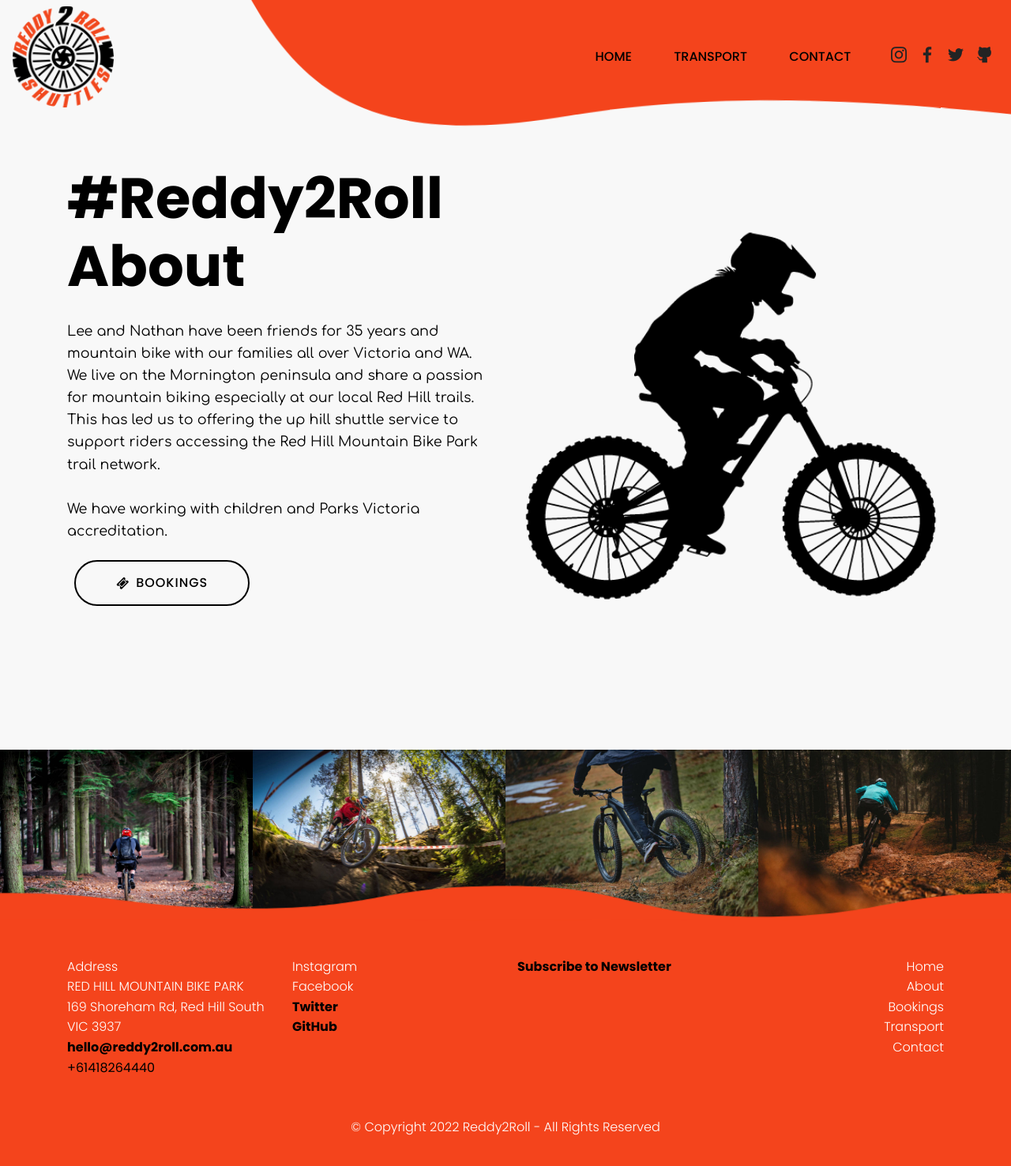
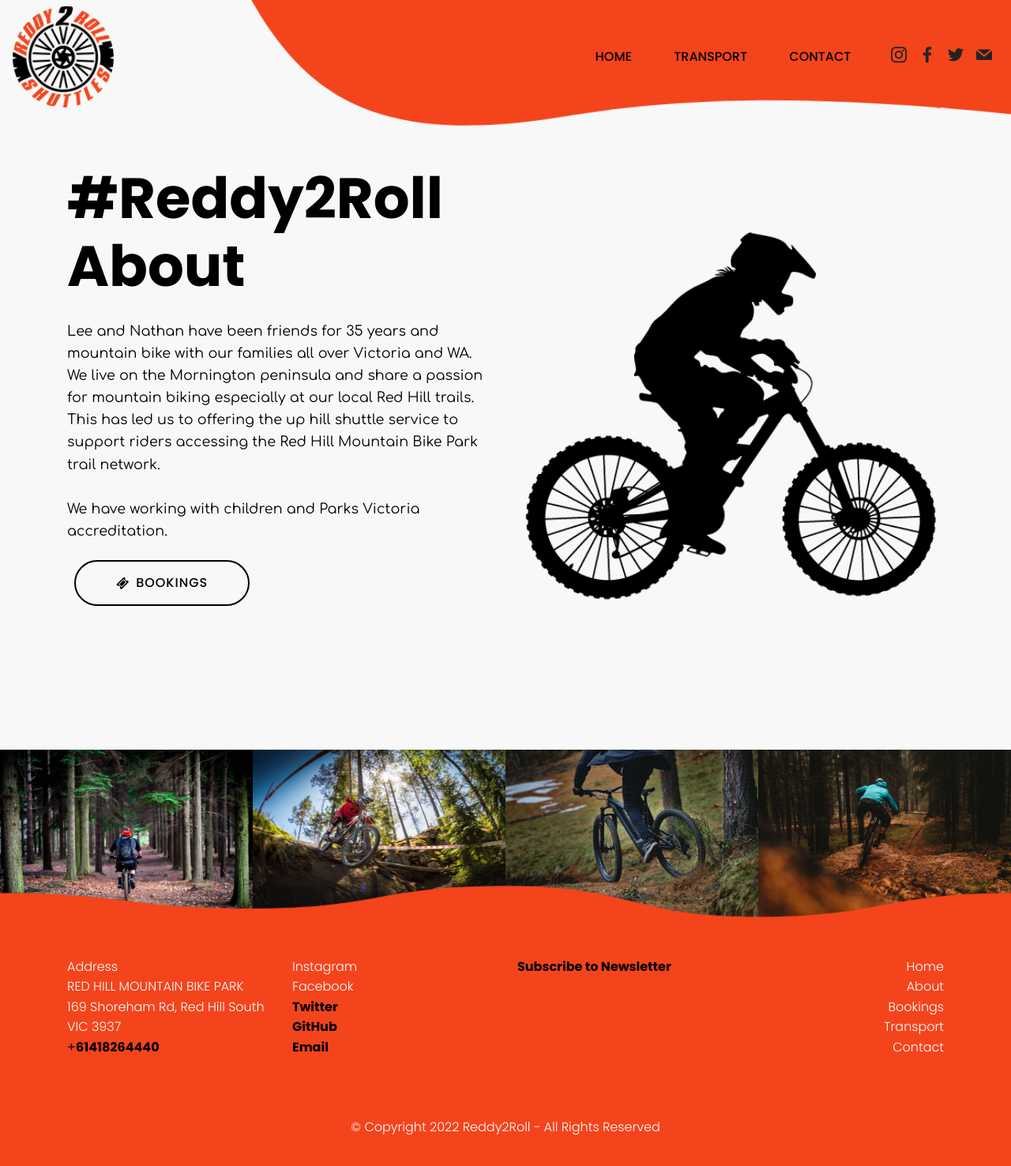
Before and after one commit to reddy2roll/reddy2roll.github.io, a plain HTML site: page page1.html in a window 1280 px wide. Shown: the whole page at 79% size. Drawn offline with Linux system fonts and the light colour scheme; files whose address does not match are found by name.

Commit message:
email
email nrvup8ids@mozmail.com

```diff
--- a/page1.html
+++ b/page1.html
@@ -70,8 +70,8 @@
               <a href="https://twitter.com/search?q=%23Reddy2Roll&src=typed_query" target="_blank">
                 <span class="p-2 mbr-iconfont socicon-twitter socicon"></span>
               </a>
-              <a href="https://github.com/reddy2roll/reddy2roll.github.io" target="_blank">
-                <span class="p-2 mbr-iconfont socicon-github socicon"></span>
+              <a href="mailto:nrvup8ids@mozmail.com">
+                <span class="p-2 mbr-iconfont socicon-mail socicon"></span>
               </a>
 
 
@@ -142,14 +142,14 @@
             <div class="col-12 col-md-4 col-lg-3">
 
                 <ul class="list mbr-fonts-style display-4">
-                    <li class="mbr-text item-wrap">Address</li><li class="mbr-text item-wrap"><span style="font-size: 1rem; background-color: rgb(244, 68, 28);">RED HILL MOUNTAIN BIKE PARK</span></li><li class="mbr-text item-wrap"><span style="font-size: 1rem; background-color: rgb(244, 68, 28);">169 Shoreham Rd, Red Hill South VIC 3937</span></li><li class="mbr-text item-wrap"><span style="font-size: 1rem; background-color: rgb(244, 68, 28);"><a href="mailto:hello@reddy2roll.com.au" class="text-primary" style="font-weight: bold; font-size: 1rem; background-color: rgb(244, 68, 28);">hello@reddy2roll.com.au</a></span></li><li class="mbr-text item-wrap"><span style="font-size: 1rem; background-color: rgb(244, 68, 28);"><a href="tel:+61418264440" class="text-primary">+61418264440</a><br></span><br></li>
+                    <li class="mbr-text item-wrap">Address</li><li class="mbr-text item-wrap"><span style="font-size: 1rem; background-color: rgb(244, 68, 28);">RED HILL MOUNTAIN BIKE PARK</span></li><li class="mbr-text item-wrap"><span style="font-size: 1rem; background-color: rgb(244, 68, 28);">169 Shoreham Rd, Red Hill South VIC 3937</span></li><li class="mbr-text item-wrap"><a href="tel:+61418264440" class="text-primary" style="font-size: 1rem;">+<strong>61418264440</strong></a><br></li><li class="mbr-text item-wrap"><br></li>
                 </ul>
             </div>
             <div class="col-12 col-md-3 col-lg-3">
 
                 <ul class="list mbr-fonts-style display-4">
                     <li class="mbr-text item-wrap">Instagram</li><li class="mbr-text item-wrap">Facebook</li>
-                    <li class="mbr-text item-wrap"><span style="font-size: 1rem;"><a href="https://twitter.com/search?q=%23Reddy2Roll&src=typed_query" class="text-primary" target="_blank"><strong>Twitter</strong></a></span></li><li class="mbr-text item-wrap"><span style="font-size: 1rem;"><a href="https://github.com/reddy2roll/reddy2roll.github.io" class="text-primary" target="_blank"><strong>GitHub</strong></a><br></span><br></li>
+                    <li class="mbr-text item-wrap"><span style="font-size: 1rem;"><a href="https://twitter.com/search?q=%23Reddy2Roll&src=typed_query" class="text-primary" target="_blank"><strong>Twitter</strong></a></span></li><li class="mbr-text item-wrap"><span style="font-size: 1rem;"><a href="https://github.com/reddy2roll/reddy2roll.github.io" class="text-primary" target="_blank"><strong>GitHub</strong></a></span></li><li class="mbr-text item-wrap"><span style="font-size: 1rem;"><strong><a href="mailto:nrvup8ids@mozmail.com" class="text-primary"><b>Email</b></a><a href="https://github.com/reddy2roll/reddy2roll.github.io" class="text-primary" target="_blank"><br></a></strong><br></span><br></li>
                 </ul>
             </div>
             <div class="col-12 col-md-3 col-lg-3">
```
Also changed, not shown: index.html (+4 -4 lines), page3.html (+4 -4 lines), page5.html (+5 -5 lines), 1 other file.
